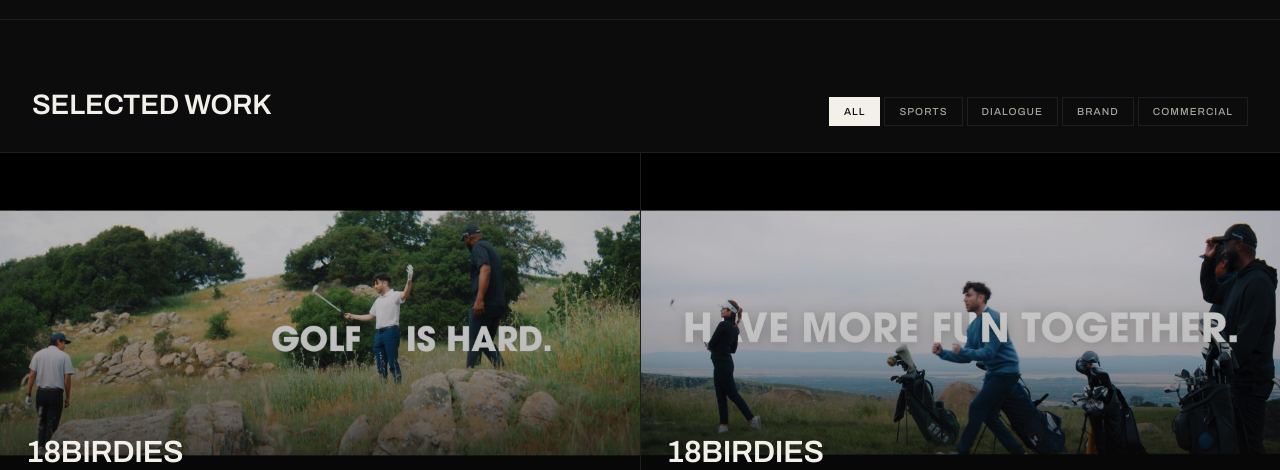
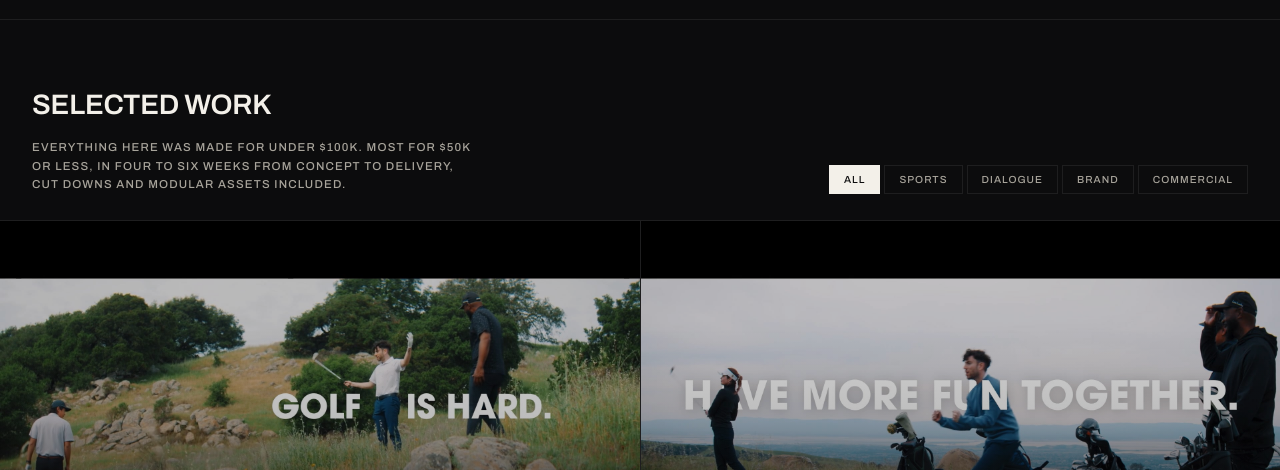
Before and after one commit to cjkarp/cjkarpiak.github.io, a plain HTML site: page index.html in a window 1280 px wide. Shown: the part 1637-2107 px from the top of the page. Drawn offline with Linux system fonts and the light colour scheme; a web font is replaced by a local one.

Commit message:
Update index.html

```diff
--- a/index.html
+++ b/index.html
@@ -299,6 +299,17 @@
       font-size: clamp(1.3rem, 2.2vw, 1.8rem);
       letter-spacing: -0.01em;
       text-transform: uppercase;
+    }
+
+    .section-title { display: flex; flex-direction: column; gap: 12px; }
+    .section-note {
+      font-size: 0.72rem;
+      font-weight: 500;
+      letter-spacing: 0.1em;
+      line-height: 1.6;
+      text-transform: uppercase;
+      color: var(--paper-dim);
+      max-width: 68ch;
     }
 
     /* ══ FILTERS ══ */
@@ -866,7 +877,10 @@
     </section>
 
     <div class="section-head">
-      <span class="section-label">Selected Work</span>
+      <div class="section-title">
+        <span class="section-label">Selected Work</span>
+        <p class="section-note">Everything here was made for under $100K. Most for $50K or less, in four to six weeks from concept to delivery, cut downs and modular assets included.</p>
+      </div>
       <ul class="filter-tabs">
         <li><button class="active" data-filter="all">All</button></li>
         <li><button data-filter="sport">Sports</button></li>
@@ -1331,6 +1345,12 @@
         </p>
         <p class="about-bio">
           A quixotic devotion to Shakespeare belies my days spent in the exciting short-form worlds of Los Angeles-based studio work, branded content and modular assets.
+        </p>
+        <p class="about-bio">
+          A confession: I like a big budget as much as anyone, and I&rsquo;ve spent my share of them on full crews, long post schedules, the works. The work on this site tells a different story. Every piece here came in under $100K, most around $50K, with cut downs and modular assets included.
+        </p>
+        <p class="about-bio">
+          Constraints are where the good ideas tend to hide. Bring a real budget and a real audience, and we&rsquo;ll make something people want to watch, and that earns its keep.
         </p>
         <p class="about-bio">
           (Long-form) narrative work coming soon.
```
